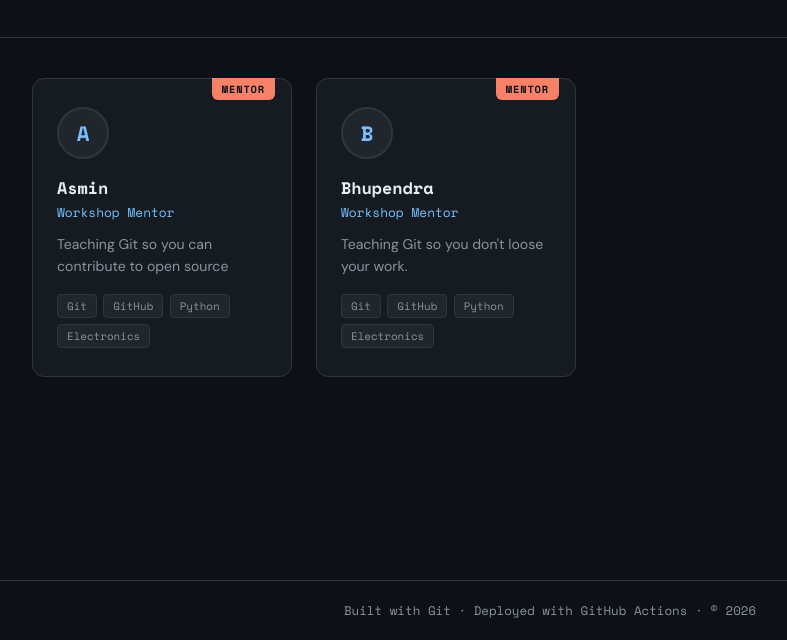
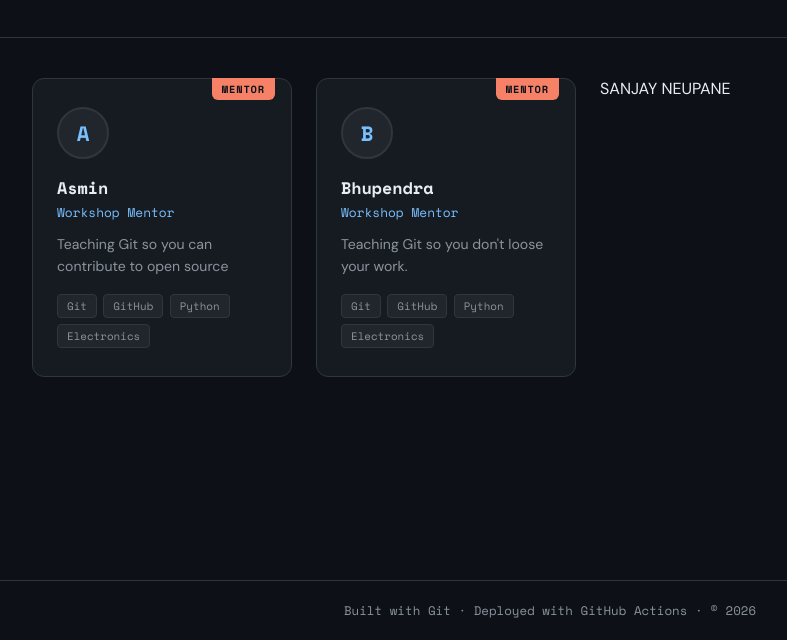
Before and after one commit to Sanjay-Neupane/gittranning, a plain HTML site: page index.html in a window 1280 px wide. Shown: the part 160-800 px from the top of the page, without its empty margins (90-877 px from the left). Drawn offline with nearby package versions, Linux system fonts and the light colour scheme.

Commit message:
C4: Name added

```diff
--- a/index.html
+++ b/index.html
@@ -51,7 +51,7 @@
     <!-- ─────────────────────────────────────────────
          ADD YOUR GROUP CARD BELOW THIS LINE
     ────────────────────────────────────────────── -->
-
+      SANJAY NEUPANE
     <!-- ─────────────────────────────────────────────
          DO NOT EDIT BELOW THIS LINE
     ────────────────────────────────────────────── -->
```
